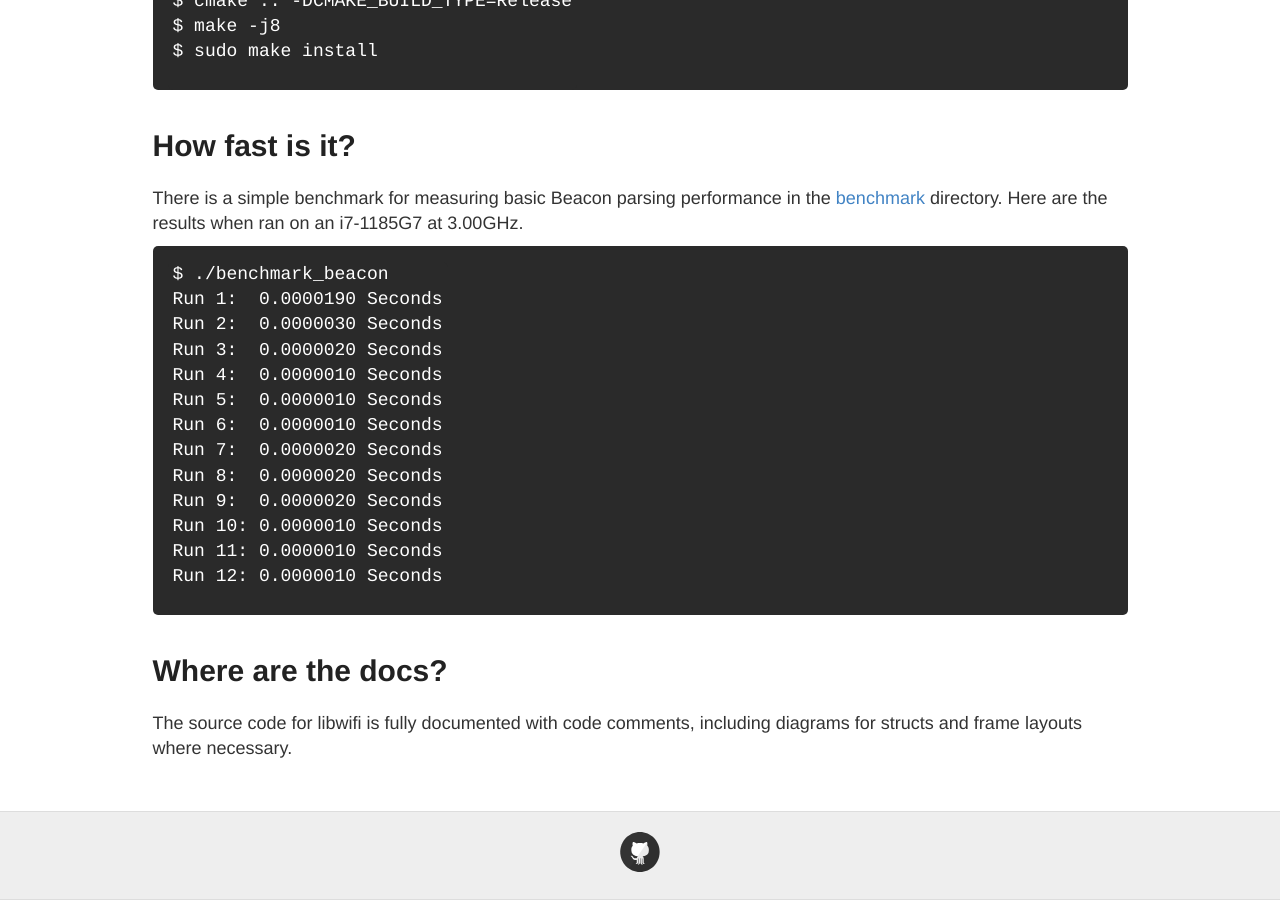
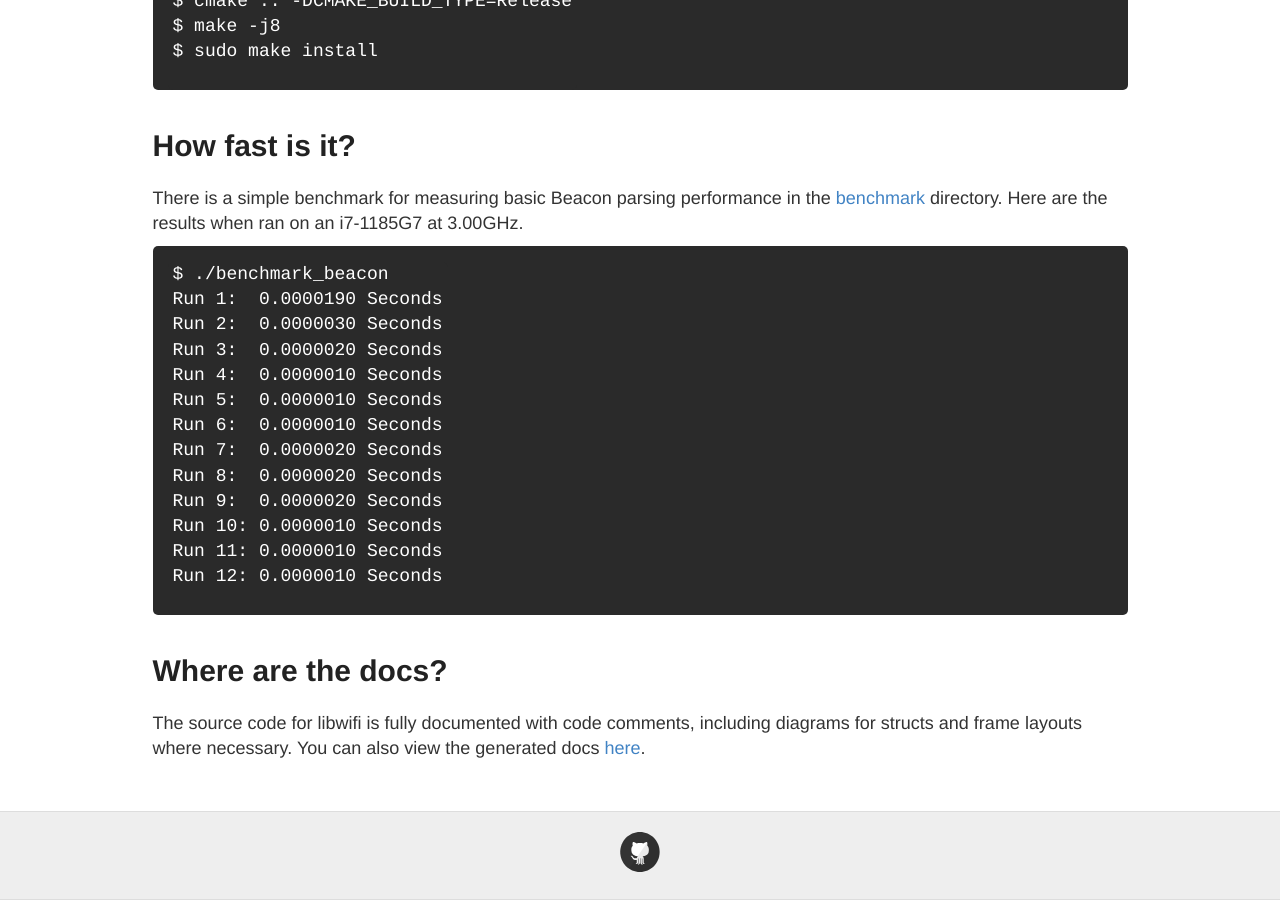
Before and after one commit to libwifi/website, a Jekyll site: the page built from index.html, in a window 1280 px wide and 900 px high, scrolled down 3655 px. Built offline with Jekyll 4.4.1, drawn with Linux system fonts in a browser that asks for light colours; part of the change alters nothing that is shown.

Commit message:
Add docs to header, open external links in new tab

```diff
--- a/_layouts/default.html
+++ b/_layouts/default.html
@@ -29,6 +29,7 @@
           <nav>
             <a href="{{ site.baseurl }}/features">Features</a>
             <a target="_blank" href="https://github.com/libwifi/libwifi">Code</a>
+            <a target="_blank" href="https://libwifi.so/docs">Docs</a>
           </nav>
         </header>
       </div>
--- a/index.html
+++ b/index.html
@@ -5,8 +5,8 @@ layout: default
 <div class="posts">
     <h1>What is libwifi?</h1>
     <div class="entry">
-        <a href="https://github.com/libwifi/libwifi">libwifi</a> is a fast, simple C shared library with a
-        <a href="https://www.apache.org/licenses/LICENSE-2.0">permissive license</a> for generating and parsing a wide variety of <a href="https://en.wikipedia.org/wiki/IEEE_802.11#Layer_2_%E2%80%93_Datagrams">802.11 wireless frames</a> on Linux with a few lines of straight forward code.
+        <a href="https://github.com/libwifi/libwifi" target="_blank">libwifi</a> is a fast, simple C shared library with a
+        <a href="https://www.apache.org/licenses/LICENSE-2.0" target="_blank">permissive license</a> for generating and parsing a wide variety of <a href="https://en.wikipedia.org/wiki/IEEE_802.11#Layer_2_%E2%80%93_Datagrams" target="_blank">802.11 wireless frames</a> on Linux with a few lines of straight forward code.
         <br/><br/>
         It is written with a simple-to-use approach while also exposing features that allow more advanced use, with clean and readable code being a priority.
         <br/><br/>
@@ -15,13 +15,13 @@ layout: default
 
     <h1>How do I use it?</h1>
     <div class="entry">
-    libwifi exposes functions and structs to make parsing and generating WiFi frames very easy, and examples can be found in the source <a href="https://github.com/libwifi/libwifi/tree/main/examples">examples</a> directory.
+    libwifi exposes functions and structs to make parsing and generating WiFi frames very easy, and examples can be found in the source <a href="https://github.com/libwifi/libwifi/tree/main/examples" target="_blank">examples</a> directory.
     <br/><br/>
     When using libwifi, be sure to pass <code>-lwifi</code> to the linker, and make sure that the libwifi shared library is installed on the system.
     <br/>
 
     <h2>Parsing</h2>
-    The generic flow of a program using libwifi to parse frames is a loop that reads captured packets as raw data, such as with <a href="https://github.com/the-tcpdump-group/libpcap">libpcap</a> from a file or monitor interface, then parse the frame into a common datatype, then parse again to retrieve frame     specific data.
+    The generic flow of a program using libwifi to parse frames is a loop that reads captured packets as raw data, such as with <a href="https://github.com/the-tcpdump-group/libpcap" target="_blank">libpcap</a> from a file or monitor interface, then parse the frame into a common datatype, then parse again to retrieve frame     specific data.
     <br/>
     <div class="code"><code><pre>
 static int got_radiotap = 0;
@@ -129,7 +129,7 @@ int main(int argc, char **argv) {
 
 <h1>How do I build it?</h1>
 <div class="entry">
-    The build system is implemented with <a href="https://cmake.org/">CMake</a>. To build it, clone the repository
+    The build system is implemented with <a href="https://cmake.org/" target="_blank">CMake</a>. To build it, clone the repository
     and run the following commands.
     <br/>
     <div class="code"><code><pre>
@@ -143,7 +143,7 @@ $ sudo make install
 <h1>How fast is it?</h1>
 <div class="entry">
     There is a simple benchmark for measuring basic Beacon parsing performance in the
-    <a href="https://github.com/libwifi/libwifi/tree/main/benchmark">benchmark</a> directory. Here are the results
+    <a href="https://github.com/libwifi/libwifi/tree/main/benchmark" target="_blank">benchmark</a> directory. Here are the results
     when ran on an i7-1185G7 at 3.00GHz.
     <br/>
     <div class="code"><code><pre>
@@ -166,5 +166,5 @@ Run 12: 0.0000010 Seconds
 <h1>Where are the docs?</h1>
 <div class="entry">
     The source code for libwifi is fully documented with code comments, including diagrams for structs
-    and frame layouts where necessary.
+    and frame layouts where necessary. You can also view the generated docs <a href="https://libwifi.so/docs" target="_blank">here</a>.
 </div>
```
